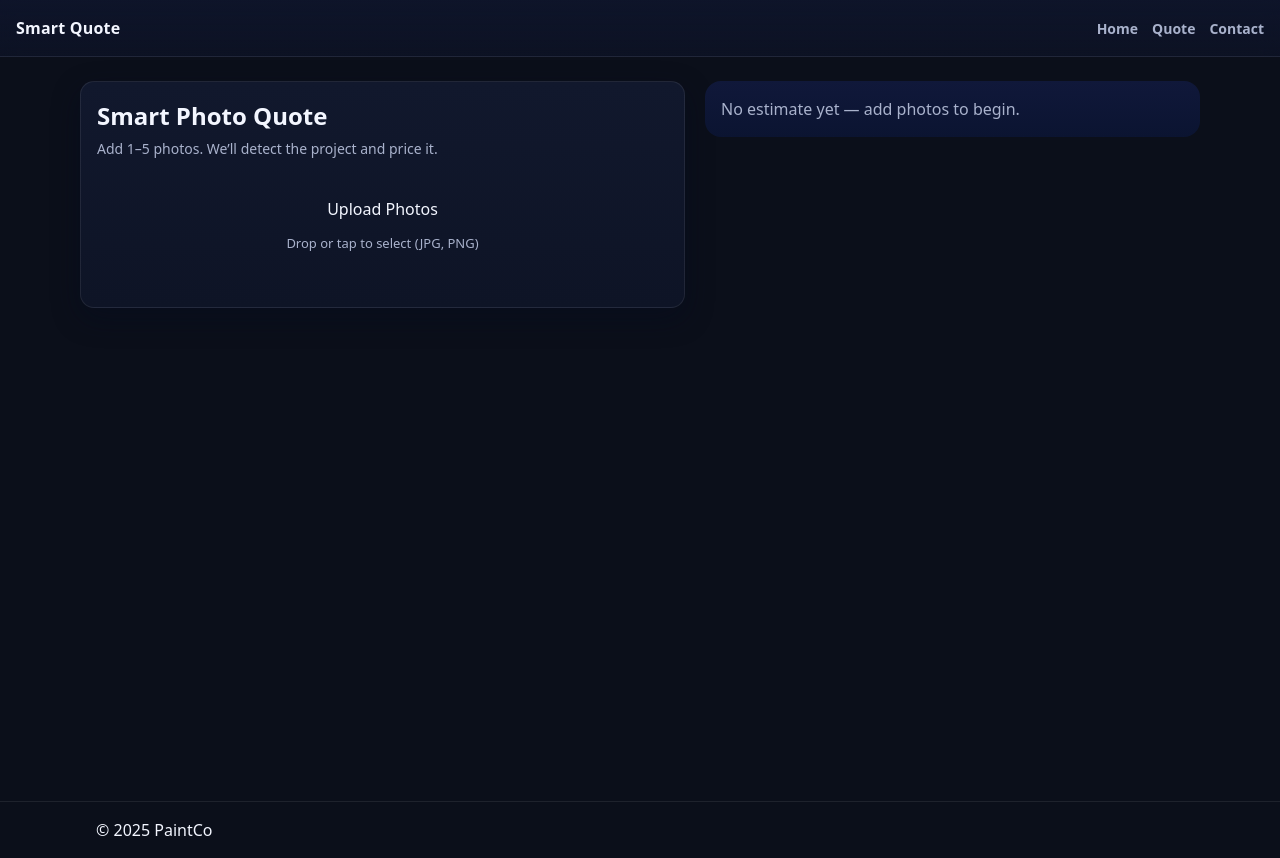
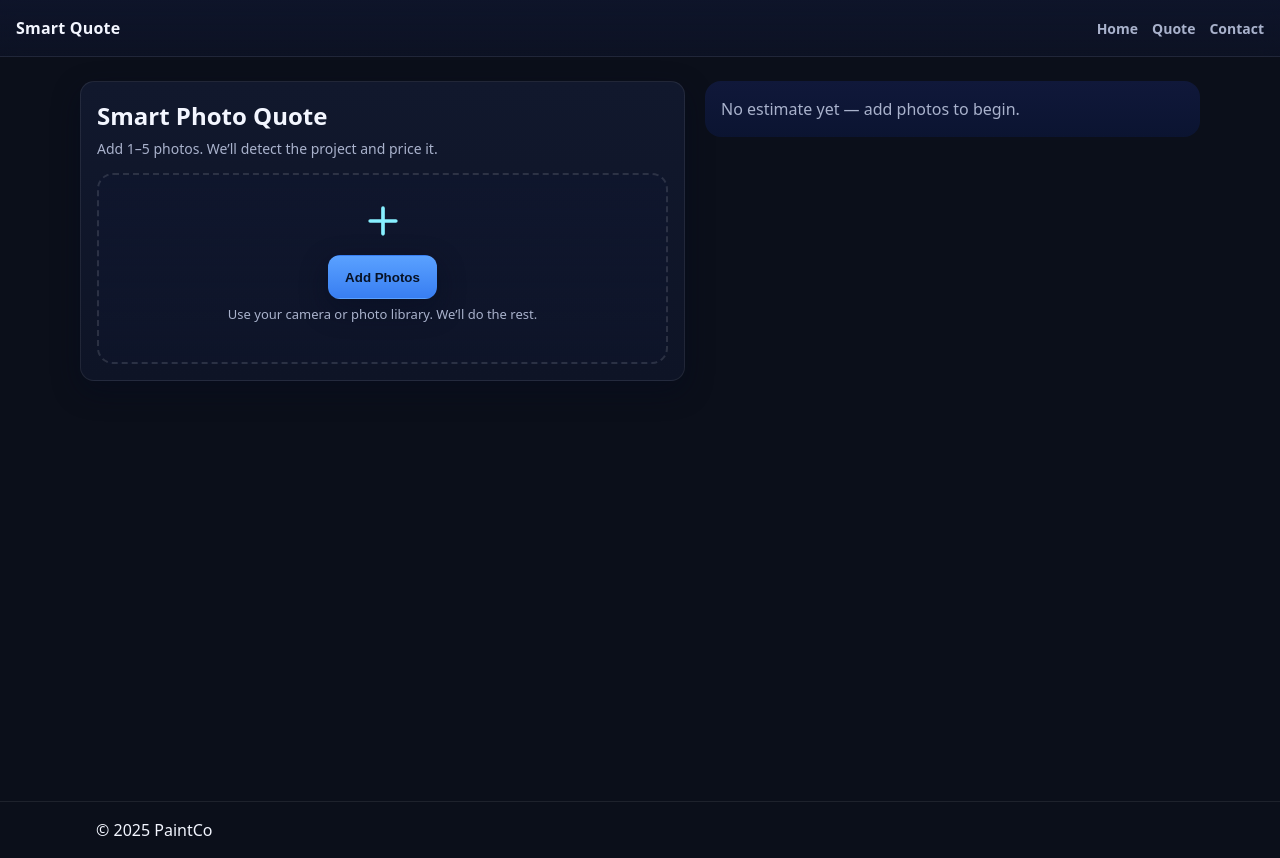
Before and after one commit to morpheus18-glitch/Paintco, a Next.js app in the folder painting-co/: page /quote in a window 1280 px wide. Built offline with nearby package versions, Linux system fonts and the light colour scheme.

Commit message:
Update UploadDropzone.tsx

```diff
--- a/painting-co/components/UploadDropzone.tsx
+++ b/painting-co/components/UploadDropzone.tsx
@@ -1,43 +1,57 @@
 'use client';
+import { useRef, useState } from 'react';
 
-import { useState } from 'react';
+type Props = { onSubmit: (files: File[], previews: string[]) => void };
 
-export default function UploadDropzone({ onSubmit }: { onSubmit: (files: File[], previews: string[]) => void }) {
-  const [dragOver, setDragOver] = useState(false);
+export default function UploadDropzone({ onSubmit }: Props) {
+  const [busy, setBusy] = useState(false);
+  const inputRef = useRef<HTMLInputElement>(null);
 
-  const handleFiles = (files: FileList | null) => {
-    if (!files) return;
-    const arr = Array.from(files);
-    const previews = arr.map((f) => URL.createObjectURL(f));
-    onSubmit(arr, previews);
+  const handle = async (list: FileList | null) => {
+    if (!list) return;
+    const chosen = Array.from(list).slice(0, 5);
+    setBusy(true);
+    try {
+      const previews: string[] = chosen.map((f) => URL.createObjectURL(f));
+      onSubmit(chosen, previews);
+    } finally {
+      setBusy(false);
+    }
+  };
+
+  const onDrop = async (e: React.DragEvent<HTMLDivElement>) => {
+    e.preventDefault();
+    await handle(e.dataTransfer.files);
   };
 
   return (
     <div
-      className={`dropzone ${dragOver ? 'over' : ''}`}
-      onDragOver={(e) => {
-        e.preventDefault();
-        setDragOver(true);
-      }}
-      onDragLeave={() => setDragOver(false)}
-      onDrop={(e) => {
-        e.preventDefault();
-        setDragOver(false);
-        handleFiles(e.dataTransfer.files);
-      }}
+      className="upload-tile"
+      onDragOver={(e) => e.preventDefault()}
+      onDrop={onDrop}
+      role="button"
+      onClick={() => inputRef.current?.click()}
+      aria-label="Add photos for quote"
     >
-      <input
-        type="file"
-        accept="image/*"
-        multiple
-        onChange={(e) => handleFiles(e.target.files)}
-        style={{ display: 'none' }}
-        id="file-input"
-      />
-      <label htmlFor="file-input" className="btn-primary">
-        Upload Photos
-      </label>
-      <p style={{ color: 'var(--muted)', fontSize: 13 }}>Drop or tap to select (JPG, PNG)</p>
+      <div>
+        <svg width="44" height="44" viewBox="0 0 24 24" fill="none" aria-hidden>
+          <path d="M12 5v14M5 12h14" stroke="#87f0ff" strokeWidth="2" strokeLinecap="round" />
+        </svg>
+        <div style={{ height: 6 }} />
+        <button className="btn" type="button" disabled={busy}>
+          {busy ? 'Processing…' : 'Add Photos'}
+        </button>
+        <p className="upload-hint">Use your camera or photo library. We’ll do the rest.</p>
+        <input
+          ref={inputRef}
+          type="file"
+          accept="image/*,.heic,.heif"
+          multiple
+          capture="environment"
+          onChange={(e) => handle(e.target.files)}
+          style={{ display: 'none' }}
+        />
+      </div>
     </div>
   );
 }
```
